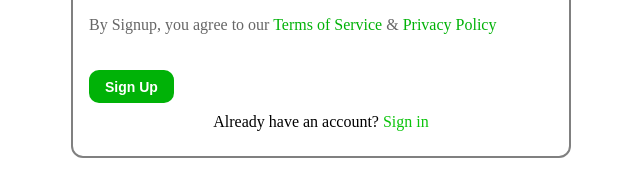
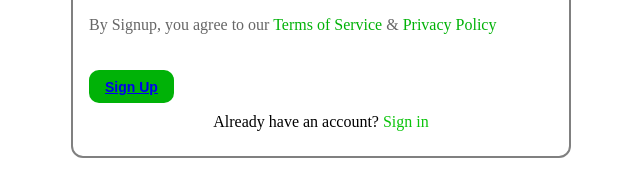
Before and after one commit to DeveloperArihant/html-project, a plain HTML site: page pages/login.html in a window 1280 px wide. Shown: the part 432-628 px from the top of the page, 319-959 px from the left. Drawn offline with nearby package versions, Linux system fonts and the light colour scheme.

Commit message:
Update login.html

```diff
--- a/pages/login.html
+++ b/pages/login.html
@@ -41,7 +41,7 @@
         <div class="terms">
           By Signup, you agree to our <a href="#">Terms of Service </a>& <a href="#">Privacy Policy</a>
         </div>
-        <button type="submit" class="btn btn-primary" class="checkout-btn">Sign Up</button>
+        <button type="submit" class="btn btn-primary" class="checkout-btn"><a href="../index.html">Sign Up</a></button>
 
         <p align="center">Already have an account?
         <a href="#" class="" style="color: #0bc40b; text-decoration: none;">Sign in</a>
```
